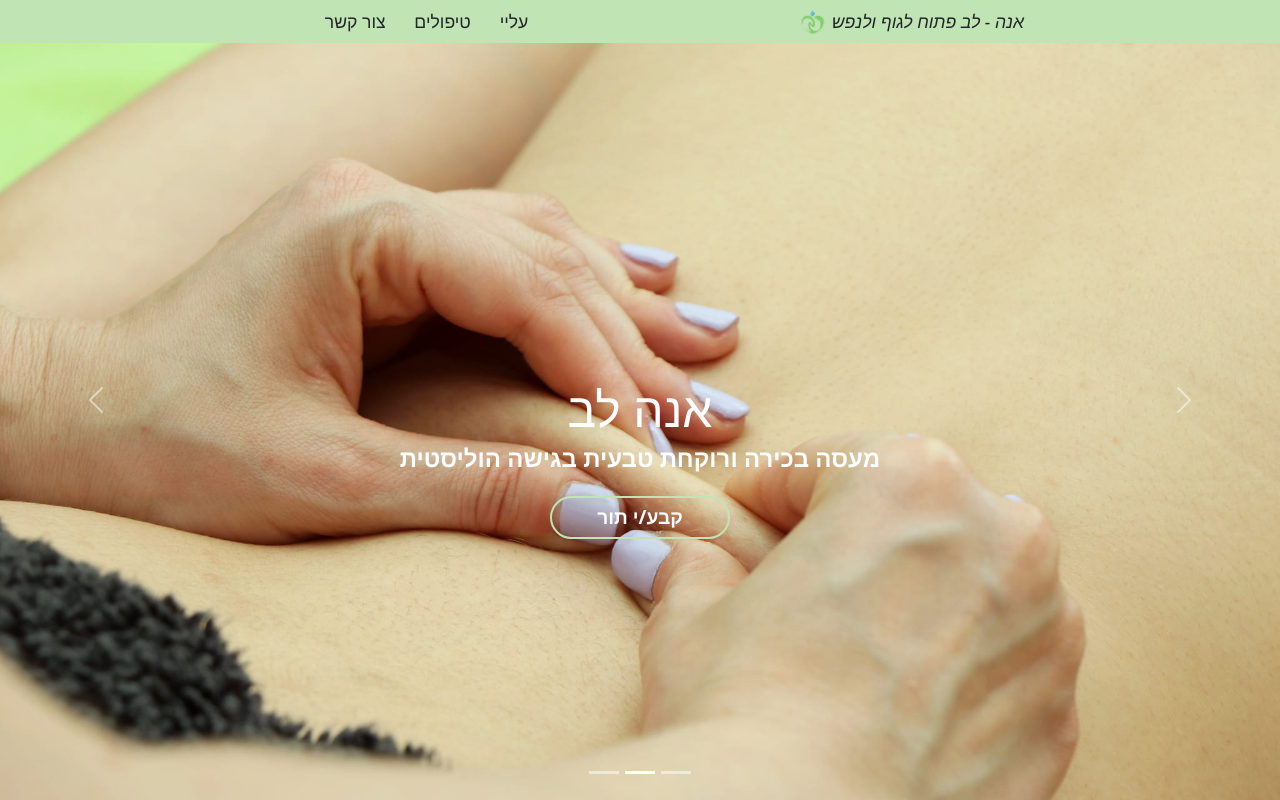
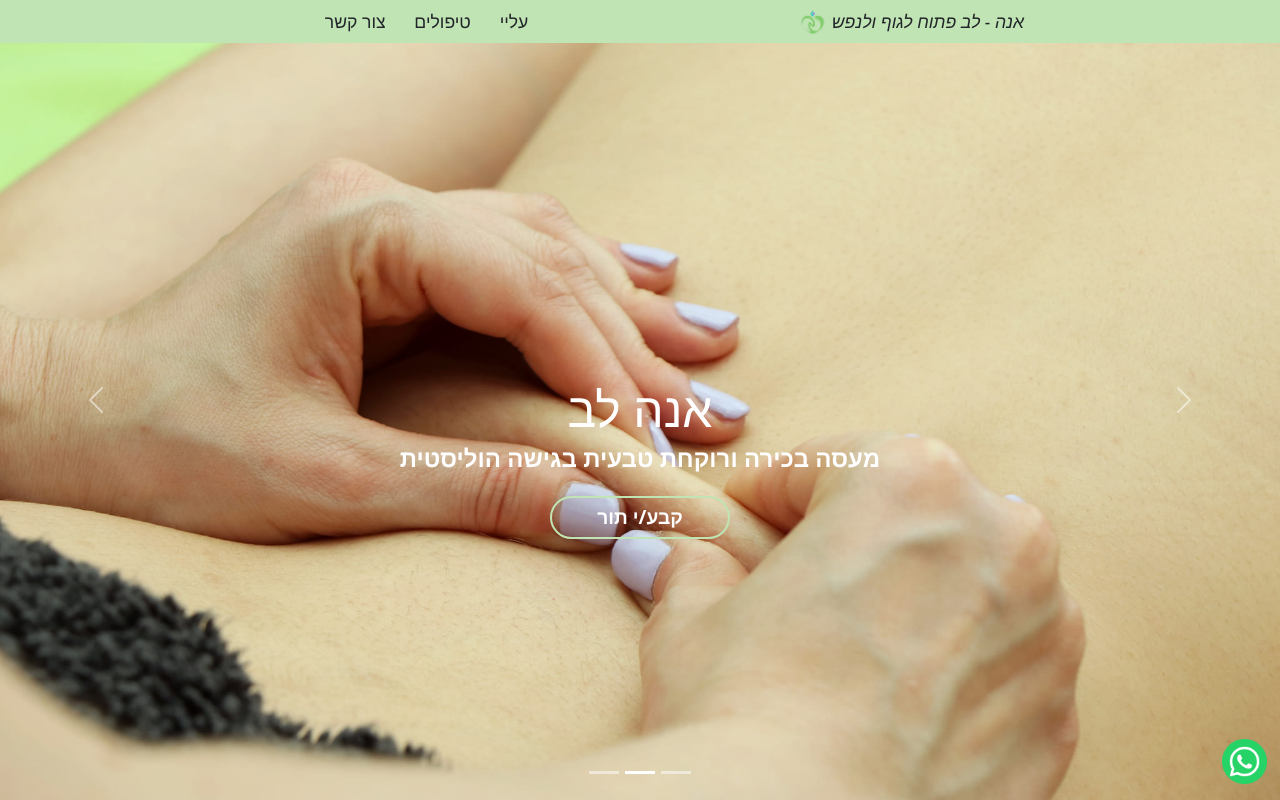
Before and after one commit to Silveronski/massuese-landingpage, a React (Vite) app: page / in a window 1280 px wide. Shown: the top 800 px of the page. Built offline with nearby package versions, Linux system fonts and the light colour scheme.

Commit message:
added whatsapp icon

```diff
--- a/src/components/Body.jsx
+++ b/src/components/Body.jsx
@@ -10,7 +10,7 @@ import TreatmentCard from './TreatmentCard';
 
 const Body = () => {
   return (
-    <main className='site-container'>
+    <main>
 
       <CarouselComp/>
 
@@ -62,6 +62,7 @@ const Body = () => {
 
         </div>
       </section>
+
     </main>
   )
 }
--- a/src/pages/Home.jsx
+++ b/src/pages/Home.jsx
@@ -2,13 +2,20 @@ import React from 'react';
 import Navbar from '../components/Navbar';
 import Contact from '../components/Contact';
 import Body from '../components/Body';
+import whatsapp from '../assets/images/whatsapp.png';
 
 const Home = () => {
+
+  const handleClick = () => {
+    window.open("https://wa.me/972547933887", "_blank");
+  }
+
   return (
     <div className='site-container'>
         <Navbar/>
         <Body/>
         <Contact/>
+        <img src={whatsapp} onClick={handleClick} alt="" className='whatsapp-icon'/>
     </div>
   )
 }
--- a/src/styles/style.scss
+++ b/src/styles/style.scss
@@ -3,6 +3,7 @@
 @import './footer.scss';
 
 .site-container{
+    position: relative;
     @include mobile{
         overflow-x: hidden;
     }
@@ -252,4 +253,17 @@
             }
         }
     }
+
+    .whatsapp-icon{
+        position: fixed;
+        right: 1%;
+        bottom: 2%;
+        width: 45px;
+        transition: 0.3s;
+        cursor: pointer;
+        z-index: 999;
+        &:hover{
+            transform: scale(1.2);
+        }
+    }
 }
```
Also changed, not shown: src/assets/images/whatsapp.png (added), src/styles/footer.scss (line endings or trailing spaces).
